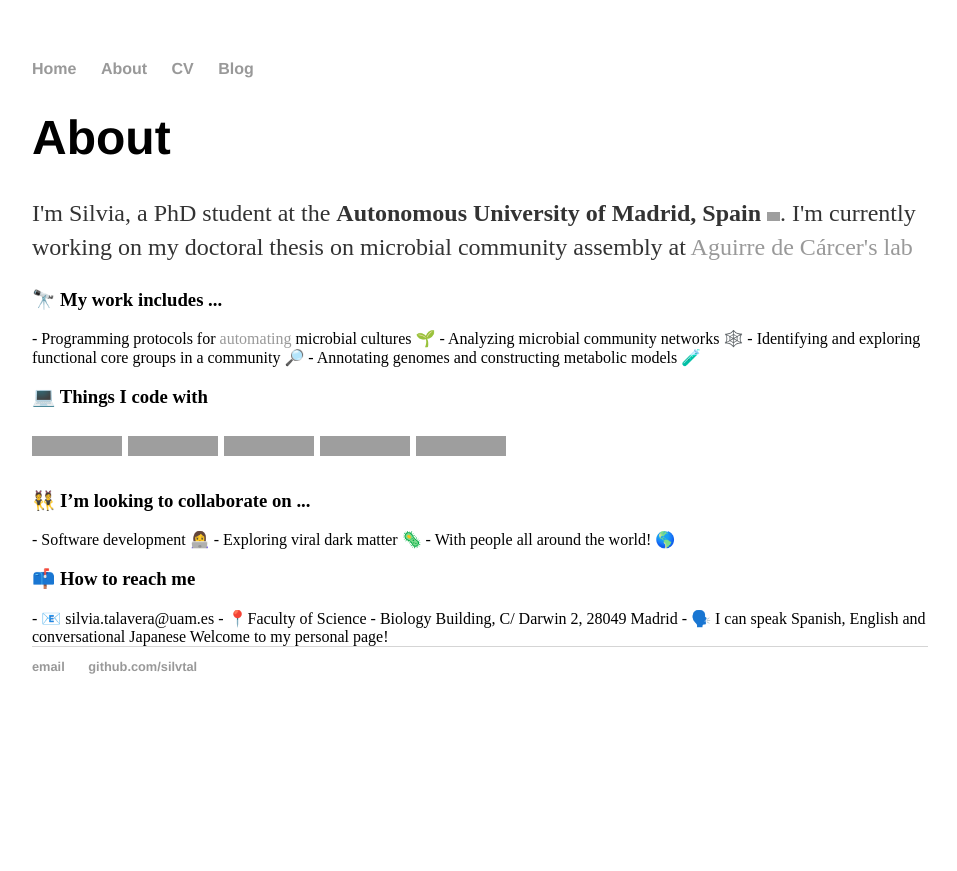
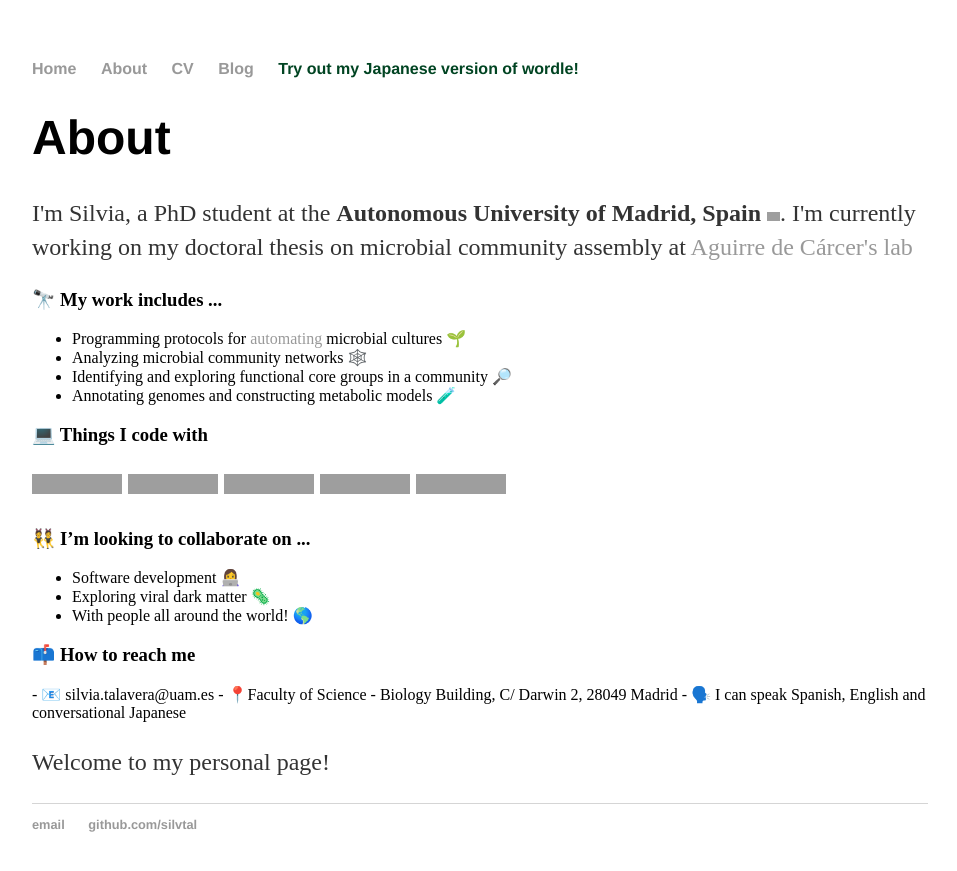
Before and after one commit to silvtal/silvtal.github.io, a Jekyll site: the page built from about/index.html, in a window 1280 px wide, cut to the strip 0-871 px from the top of the page. Shown: the whole strip, without its empty margins (160-1117 px from the left). Built offline with Jekyll 4.4.1, drawn with Linux system fonts in a browser that asks for light colours; grey boxes are pictures that could not be loaded.

Commit message:
add wordle-jp link

```diff
--- a/_layouts/default.html
+++ b/_layouts/default.html
@@ -12,6 +12,7 @@
 	        	<li><a href="/about">About</a></li>
         		<li><a href="/cv">CV</a></li>
         		<li><a href="/blog">Blog</a></li>
+                        <li><a class="sp" href="https://wordle-jp.netlify.app">Try out my Japanese version of wordle!</a></li>
     		</ul>
 		</nav>
 		<div class="container">
--- a/about/index.html
+++ b/about/index.html
@@ -2,16 +2,18 @@
 layout: default
 title: About
 ---
-	<h1>{{ page.title }}</h1>
+<h1>{{ page.title }}</h1>
 <div class="blurb">
-        <p>I'm Silvia, a PhD student at the <b>Autonomous University of Madrid, Spain</b> <img src="https://img.icons8.com/color/48/000000/spain-circular.png" width="13"/>. I'm currently working on my doctoral thesis on microbial community assembly at <a href="https://aguirredecarcerlab96.webnode.es/home2/">Aguirre de Cárcer's lab</a></p>
+<p>I'm Silvia, a PhD student at the <b>Autonomous University of Madrid, Spain</b> <img src="https://img.icons8.com/color/48/000000/spain-circular.png" width="13"/>. I'm currently working on my doctoral thesis on microbial community assembly at <a href="https://aguirredecarcerlab96.webnode.es/home2/">Aguirre de Cárcer's lab</a></p>
 
 <h3>🔭 My work includes ...</h3>
 
-- Programming protocols for <a href="https://github.com/Opentrons/opentrons">automating</a> microbial cultures 🌱
-- Analyzing microbial community networks 🕸️
-- Identifying and exploring functional core groups in a community 🔎
-- Annotating genomes and constructing metabolic models 🧪
+<ul>
+<li>Programming protocols for <a href="https://github.com/Opentrons/opentrons">automating</a> microbial cultures 🌱</li>
+<li>Analyzing microbial community networks 🕸️</li>
+<li>Identifying and exploring functional core groups in a community 🔎</li>
+<li>Annotating genomes and constructing metabolic models 🧪</li>
+</ul>
 
 <h3>💻 Things I code with</h3>
 <p>
@@ -24,10 +26,11 @@ title: About
 
 <h3>👯 I’m looking to collaborate on ...</h3>
 
-- Software development 👩‍💻
-- Exploring viral dark matter 🦠
-- With people all around the world! 🌎
-
+<ul>
+<li>Software development 👩‍💻</li>
+<li>Exploring viral dark matter 🦠</li>
+<li>With people all around the world! 🌎</li>
+</ul>
 
 <h3>📫 How to reach me</h3>
 
@@ -35,7 +38,7 @@ title: About
 <!--TODO<p>🐦</p>-->
 - 📍Faculty of Science - Biology Building, C/ Darwin 2, 28049 Madrid
 <!-- removed map for now <a src="https://www.google.com/maps/embed?pb=!1m18!1m12!1m3!1d3031.9459086334964!2d-3.6941238846002302!3d40.5427841793507!2m3!1f0!2f0!3f0!3m2!1i1024!2i768!4f13.1!3m3!1m2!1s0xd422b0f7649a2cd%3A0x5a19437753ab7822!2sFacultad%20de%20Ciencias%20(Edificio%20Biolog%C3%ADa)%2C%20C.%20Darwin%2C%202%2C%2028049%20Madrid!5e0!3m2!1sen!2ses!4v1641811065955!5m2!1sen!2ses"><img src="map.png" width="400"></a>-->
-- 🗣️ I can speak Spanish, English and conversational Japanese
+- 🗣️ I can speak Spanish, English and conversational Japanese<br>
 
-Welcome to my personal page!
+<p>Welcome to my personal page!</p>
 </div><!-- /.blurb -->
--- a/css/main.css
+++ b/css/main.css
@@ -17,6 +17,13 @@ a {
     color: #999;
 }
 a:hover {
+    text-decoration: underline;
+}
+a.sp {
+    text-decoration: none;
+    color: #042;
+}
+a.sp:hover {
     text-decoration: underline;
 }
 h1 {
--- a/index.html
+++ b/index.html
@@ -3,6 +3,7 @@ layout: default
 title: Silvia Talavera
 ---
 <div class="blurb">
-	<h1>Hi there! I'm Silvia, a Microbiology PhD student at the Autonomous University of Madrid, Spain</h1>
+	<h1>Hi there! 👋</h1>
+        <p>I'm Silvia, a Microbiology PhD student at the Autonomous University of Madrid, Spain</p>
 	<p>I'm currently working on my doctoral thesis on microbial community assembly at <a href="https://aguirredecarcerlab96.webnode.es/home2/">Aguirre de Cárcer's lab</a>. <a href="/about">Read more about my work...</a></p>
 </div><!-- /.blurb -->
```
Also changed, not shown: _posts/2022-01-13-first-blog-post.md (+1 -1 lines).
